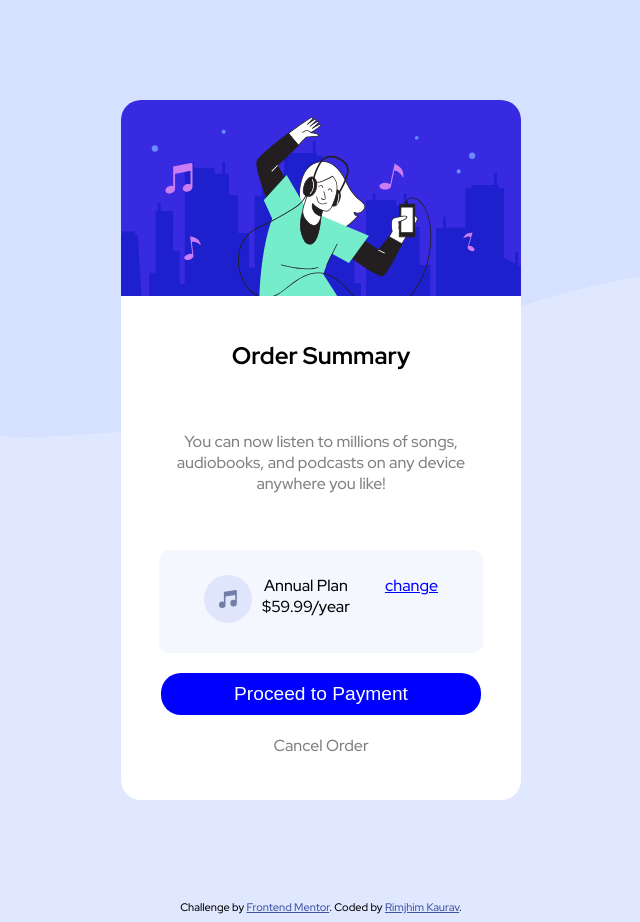
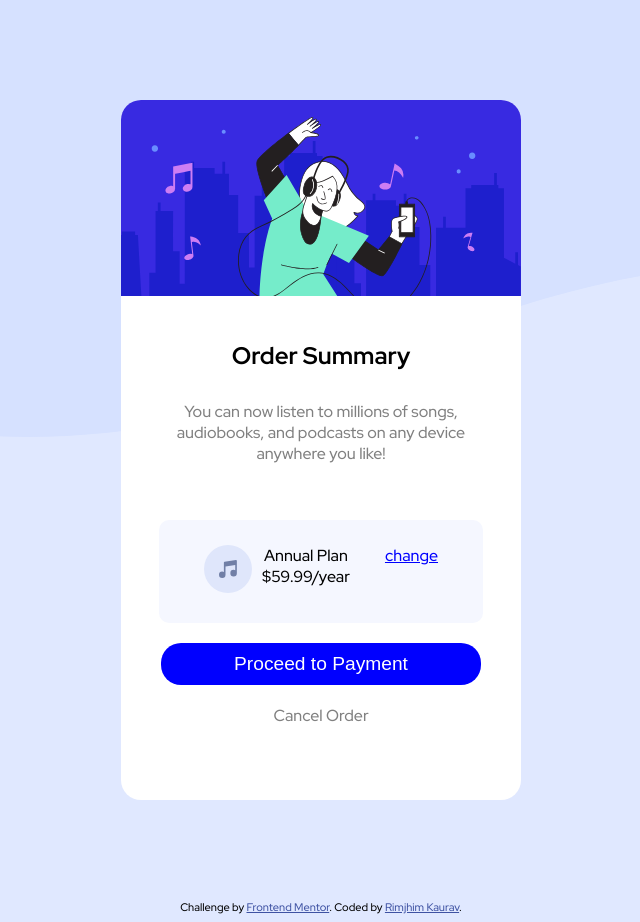
Before and after one commit to rjk1104/OrderSummaryComponnet, a plain HTML site: page index.html in a window 1280 px wide. Shown: the whole page, without its empty margins (319-959 px from the left). Drawn offline with Linux system fonts and the light colour scheme.

Commit message:
Update style.css

```diff
--- a/style.css
+++ b/style.css
@@ -19,10 +19,10 @@ body{
 }
 .card-body h2{
     font-weight: bolder;
-    padding: 20px;
+    padding: 20px 20px 10px 20px;
 }
 .card-body p{
-    padding:20px;
+    padding:0 20px 20px 20px;
     color:grey;
 }
 .card-footer{
@@ -65,7 +65,9 @@ body{
     padding-bottom: 30px;
     color:gray;
 }
-
+.price{
+    color:gray;
+}
 @media (min-width:600px){
     body{
         background-image: url("images/pattern-background-desktop.svg");
```
